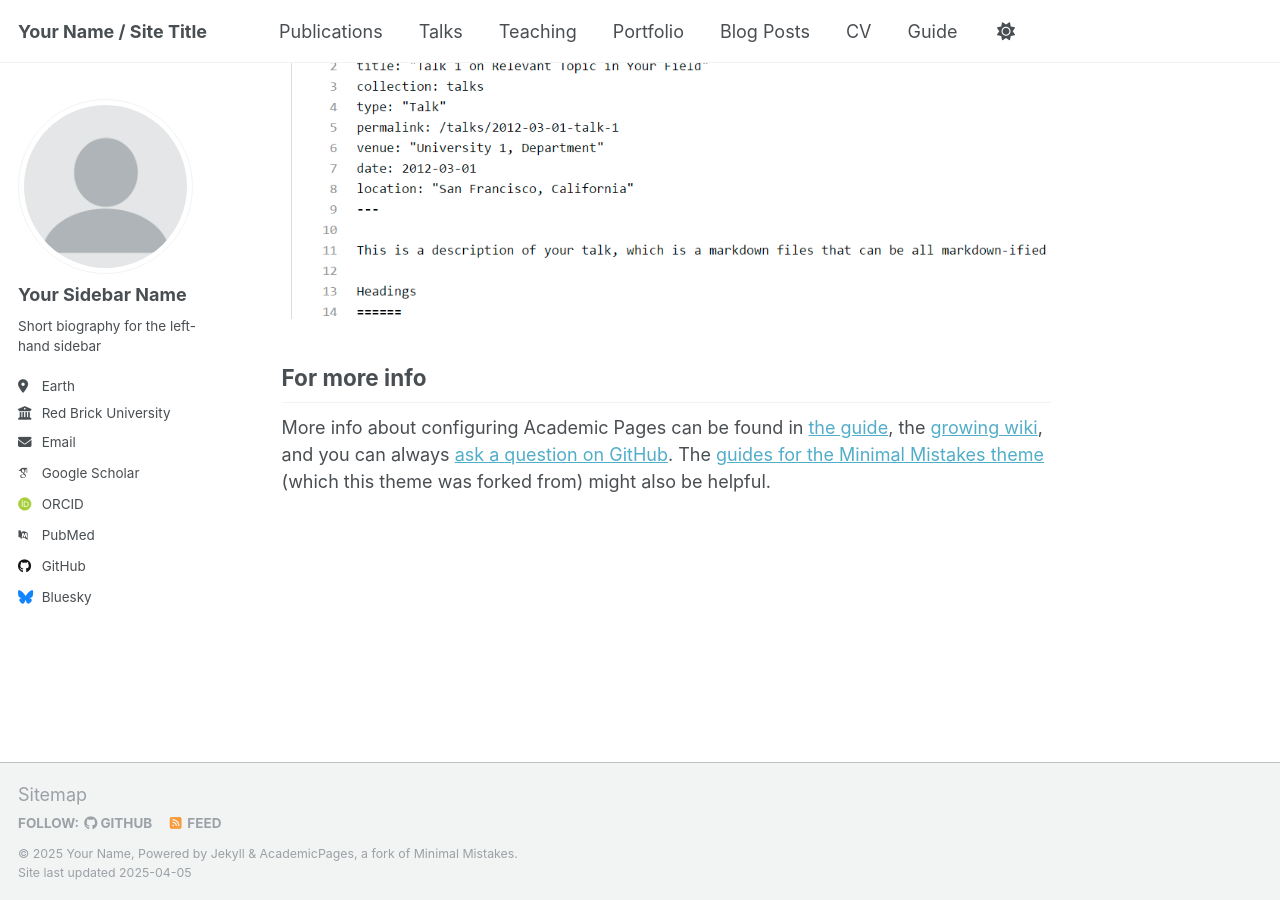
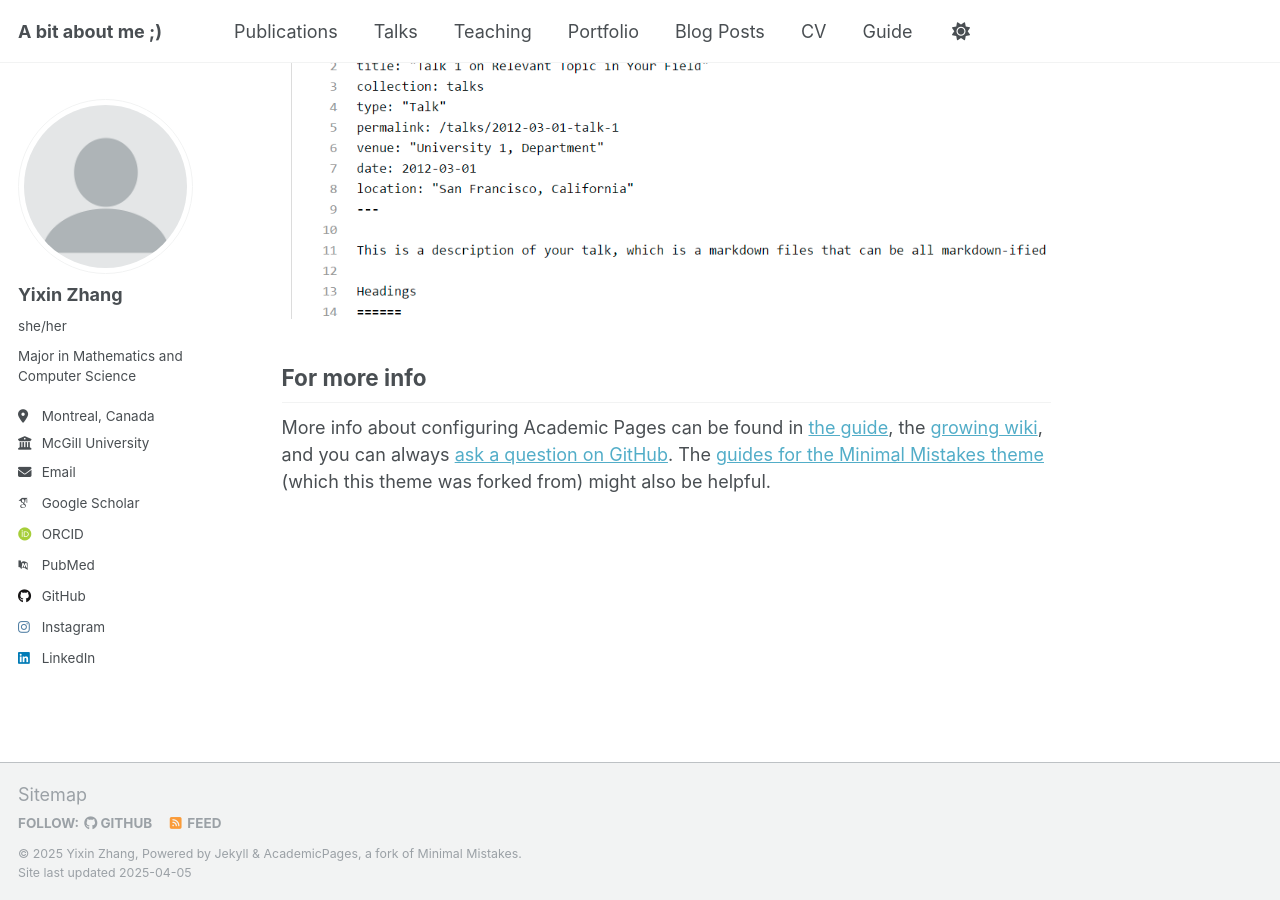
Before and after one commit to yixinzhangclaire/yixinzhangclaire.github.io, a Jekyll site: the page built from _pages/about.md, in a window 1280 px wide and 900 px high, scrolled down 2636 px. Built offline with Jekyll 4.4.1, drawn with Linux system fonts in a browser that asks for light colours; some web fonts are replaced.

Commit message:
Update _config.yml

```diff
--- a/_config.yml
+++ b/_config.yml
@@ -9,13 +9,13 @@
 # Basic Site Settings
 locale                   : "en-US"
 site_theme               : "default"
-title                    : "Your Name / Site Title"
+title                    : "A bit about me ;)"
 title_separator          : "-"
-name                     : &name "Your Name"
+name                     : &name "Yixin Zhang"
 description              : &description "personal description"
-url                      : https://academicpages.github.io # the base hostname & protocol for your site e.g. "https://[your GitHub username].github.io"
+url                      : https://yixinzhangclaire.github.io # the base hostname & protocol for your site e.g.
 baseurl                  : "" # the subpath of your site, e.g. "/blog"
-repository               : "academicpages/academicpages.github.io"
+repository               : "yixinzhangclaire.github.io"
 
 # Site Author - The following control what appear as part of the author content on the side bar.
 #               If a field is blank the icon and link will not appear, otherwise it will be shown.
@@ -23,13 +23,13 @@ repository               : "academicpages/academicpages.github.io"
 author:
   # Biographic information
   avatar           : "profile.png"
-  name             : "Your Sidebar Name"
-  pronouns         : # example: "she/her"
-  bio              : "Short biography for the left-hand sidebar"
-  location         : "Earth"
-  employer         : "Red Brick University"
+  name             : "Yixin Zhang"
+  pronouns         : "she/her"
+  bio              : "Major in Mathematics and Computer Science"
+  location         : "Montreal, Canada"
+  employer         : "McGill University"
   uri              : # URL
-  email            : "none@example.org"
+  email            : "yixin.zhang4@mail.mcgill.ca"
 
   # Academic websites
   arxiv            : # URL - Update with the correct link to your profile
@@ -50,16 +50,16 @@ author:
   stackoverflow    : # User number or user number and name (i.e., use "1" or "1/jeff-atwood")
 
   # Social media
-  bluesky          : "bsky.app" # Replace this with you Bluesky username
+  bluesky          : # Replace this with you Bluesky username
   facebook         : # Username
   flickr           : # Username
   foursquare       : # Username
   goodreads        : # Username
   google_plus      : # Username
   keybase          : # Username
-  instagram        : # Username
+  instagram        : claireee_z
   lastfm           : # Username
-  linkedin         : # Username
+  linkedin         : https://www.linkedin.com/in/yixin-zhang0319/
   mastodon         : # URL
   medium           : # URL
   pinterest        : # Username
```
